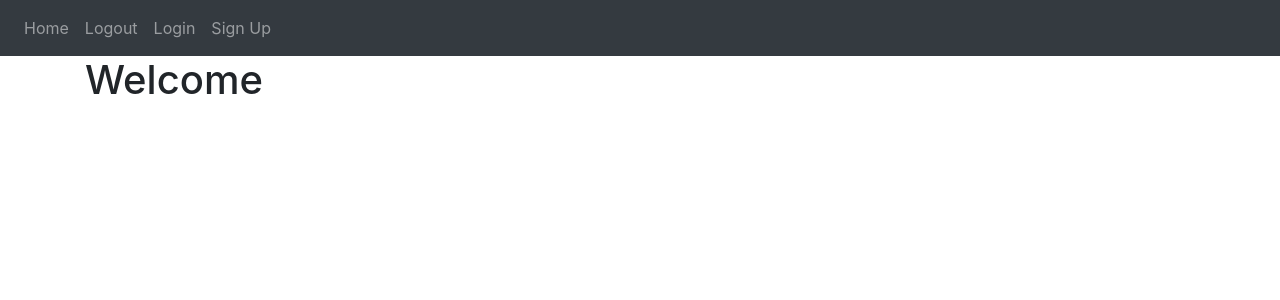
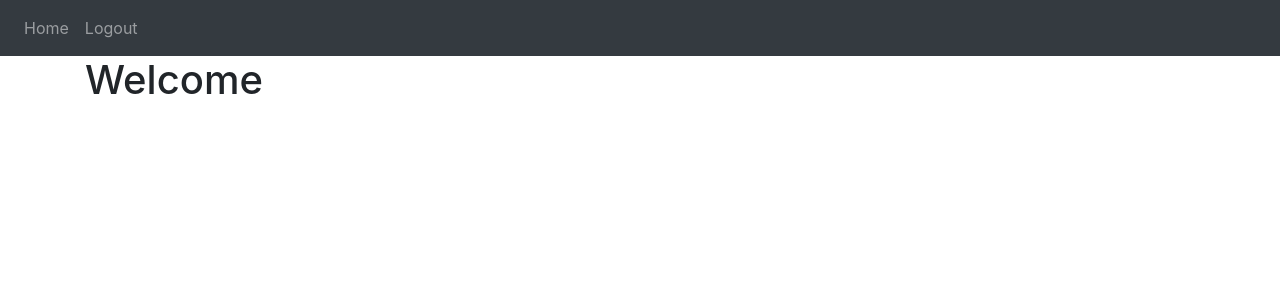
Before and after one commit to janstawowy/analysis_web, a Flask app: page / in a window 1280 px wide. Shown: the top 300 px of the page. Run offline with Flask 3, Linux system fonts and the light colour scheme; the visitor is signed in with stand-in values (Sample User, id 1); some libraries are stand-ins or nearby versions.

Commit message:
rendering pages for logged/anonymous user

```diff
--- a/website/__init__.py
+++ b/website/__init__.py
@@ -19,6 +19,7 @@ def create_app():
     app.config['SQLALCHEMY_DATABASE_URI'] = f'sqlite:///{DB_NAME}'
     from .models import User, Post
     db.init_app(app)
+    create_database(app)
 
     login_manager = LoginManager()
     login_manager.login_view = 'auth.login'
@@ -38,7 +39,7 @@ def create_app():
 
 
 
-    create_database(app)
+
 
     return app
 
--- a/website/auth.py
+++ b/website/auth.py
@@ -24,7 +24,7 @@ def login():
         else:
             flash("User not found", category='error')
 
-    return render_template('login.html')
+    return render_template('login.html',user=current_user)
 
 @auth.route('/logout')
 @login_required
@@ -62,4 +62,4 @@ def sign_up():
             return redirect(url_for('views.home'))
 
 
-    return render_template('sign-up.html')
+    return render_template('sign-up.html',user=current_user)
--- a/website/templates/base.html
+++ b/website/templates/base.html
@@ -30,12 +30,14 @@
           </button>
           <div class="collapse navbar-collapse" id="navbar">
             <div class="navbar-nav">
-
+                {%if user.is_authenticated%}
               <a class="nav-item nav-link" id="home" href="/">Home</a>
               <a class="nav-item nav-link" id="logout" href="/logout">Logout</a>
+                {%else%}
 
               <a class="nav-item nav-link" id="login" href="/login">Login</a>
               <a class="nav-item nav-link" id="signUp" href="/sign-up">Sign Up</a>
+                {%endif%}
 
             </div>
           </div>
--- a/website/views.py
+++ b/website/views.py
@@ -1,9 +1,9 @@
 from flask import Blueprint, render_template
-from flask_login import login_user, login_required, logout_user, current_user
+from flask_login import login_required, current_user
 
 views = Blueprint('views', __name__)
 
 @views.route('/')
 @login_required
 def home():
-    return render_template('home.html')
+    return render_template('home.html', user=current_user)
```
